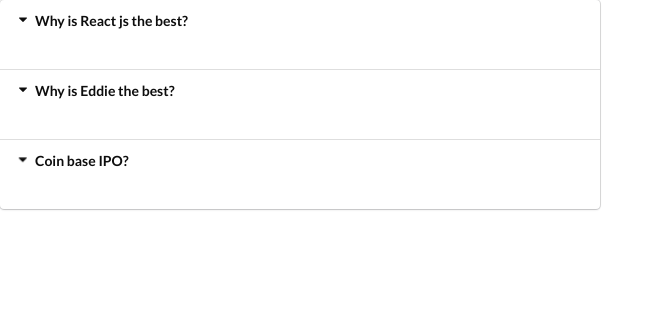
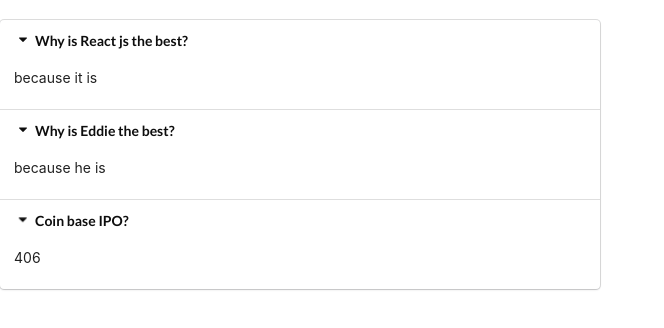
Before and after one commit to ed1868/reactHooks, a React (Create React App) app: page / in a window 1280 px wide. Shown: the top 328 px of the page, without its empty margins (0-664 px from the left). Built offline with nearby package versions, Linux system fonts and the light colour scheme.

Commit message:
caught up

```diff
--- a/src/App.js
+++ b/src/App.js
@@ -4,14 +4,14 @@
 
 const items = [{
   title: "Why is React js the best?",
-  context: "because it is"
+  content: "because it is"
 },
 {
   title: "Why is Eddie the best?",
-  context: "because he is"
+  content: "because he is"
 }, {
   title: "Coin base IPO?",
-  context: "406"
+  content: "406"
 },
 
 ]
@@ -21,7 +21,7 @@
 
   <div>
 
-
+    <br></br>
     <Accordion items={items} />
 
 
```
